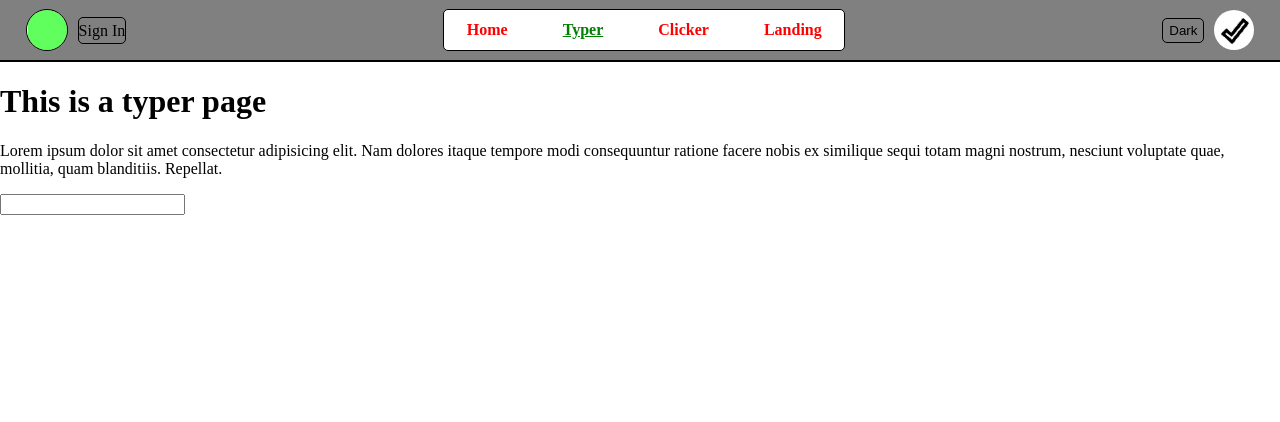
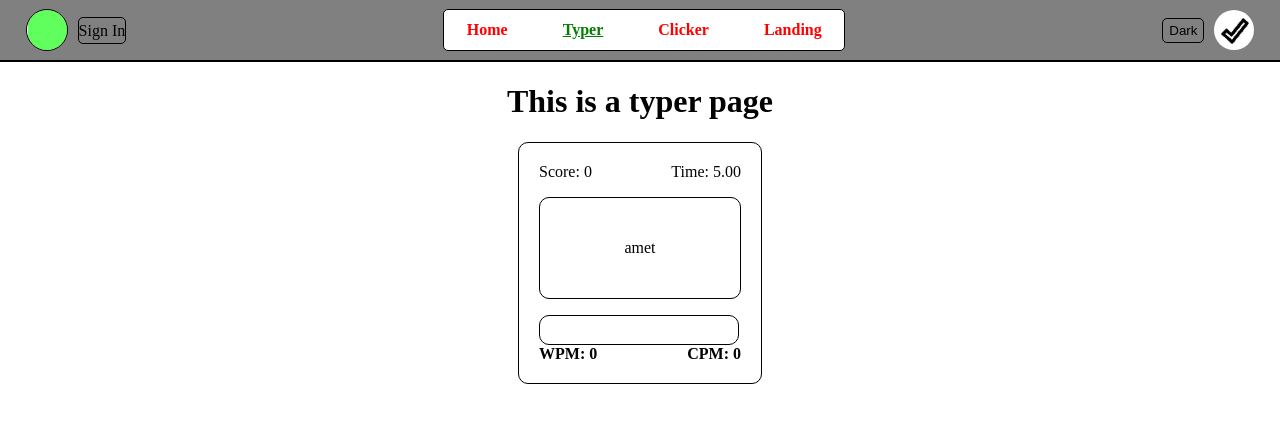
Before and after one commit to PolyMord/vue-something-asdfasfdas, a Vue app: page /typer in a window 1280 px wide. Shown: the top 422 px of the page. Built offline with nearby package versions, Linux system fonts and the light colour scheme.

Commit message:
create typer funcs

```diff
--- a/src/components/home.page/Profile.vue
+++ b/src/components/home.page/Profile.vue
@@ -9,10 +9,10 @@
   >
     <div class="profile__container">
       <h1 class="profile__head-one">
-        {{ inputOne ? inputOne : "Profile" }}
+        {{ inputOne || "Profile" }}
       </h1>
       <h2 class="profile__head-two">
-        {{ inputTwo ? inputTwo : "Something" }}
+        {{ inputTwo || "Something" }}
       </h2>
       <h3 class="profile__head-three">{{ headThree }}</h3>
       <form class="profile__form">
--- a/src/views/Typer.vue
+++ b/src/views/Typer.vue
@@ -1,14 +1,28 @@
 <template>
   <div class="typer">
     <h1>This is a typer page</h1>
-    <div class="typer__content">
-      <p class="typer__text">
-        Lorem ipsum dolor sit amet consectetur adipisicing elit. Nam dolores
-        itaque tempore modi consequuntur ratione facere nobis ex similique sequi
-        totam magni nostrum, nesciunt voluptate quae, mollitia, quam blanditiis.
-        Repellat.
+    <div class="content">
+      <div class="stats">
+        <span>Score: {{ score }}</span>
+        <span>Time: {{ (this.time * 0.01).toFixed(2) }}</span>
+      </div>
+      <p class="text">
+        {{ text }}
       </p>
-      <input type="text" class="typer__input" />
+      <input
+        type="text"
+        class="input"
+        v-model="input"
+        @keyup.stop="generalKeys"
+      />
+      <div class="end">
+        <span
+          ><strong>WPM: {{ WPM }}</strong></span
+        >
+        <span
+          ><strong>CPM: {{ CPM }}</strong></span
+        >
+      </div>
     </div>
   </div>
 </template>
@@ -16,7 +30,96 @@
 <script>
 export default {
   name: "Typer",
+
+  data: () => ({
+    text: "",
+    input: "",
+    value: [],
+    texts: [
+      "lorem",
+      "ipsum",
+      "dolor",
+      "sit",
+      "amet",
+      "eat",
+      "play",
+      "game",
+      "work",
+      "elit",
+    ],
+    score: 0,
+    time: 0,
+    WPM: 0,
+    CPM: 0,
+  }),
+
+  methods: {
+    generalKeys(e) {
+      if (e.key === " ") {
+        if (this.input.trim() === this.text) {
+          this.input = ""
+          this.score++
+          this.randText()
+        } else console.log("ыыы")
+      }
+    },
+
+    timer() {
+      const time = setInterval(() => {
+        this.time++
+        if (this.time === 6000) {
+          clearInterval(time)
+          this.WPM = this.score
+          this.CPM = this.score * 5
+        }
+      }, 10)
+    },
+
+    randText() {
+      return (this.text = this.texts[
+        Math.floor(Math.random() * this.texts.length)
+      ])
+    },
+  },
+
+  mounted() {
+    this.timer()
+    this.randText()
+  },
 }
 </script>
 
-<style scoped></style>
+<style scoped>
+.typer {
+  display: flex;
+  flex-direction: column;
+  align-items: center;
+}
+.content {
+  padding: 20px;
+  border: thin solid black;
+  border-radius: 10px;
+}
+.text {
+  border: thin solid black;
+  border-radius: 10px;
+  height: 100px;
+  width: 200px;
+  display: flex;
+  justify-content: center;
+  align-items: center;
+}
+.input {
+  border: thin solid black;
+  border-radius: 10px;
+  box-sizing: border-box;
+  height: 30px;
+  width: 200px;
+  outline: none;
+}
+.stats,
+.end {
+  display: flex;
+  justify-content: space-between;
+}
+</style>
```
